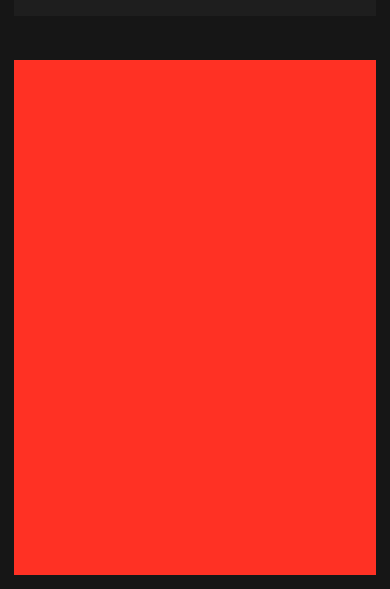
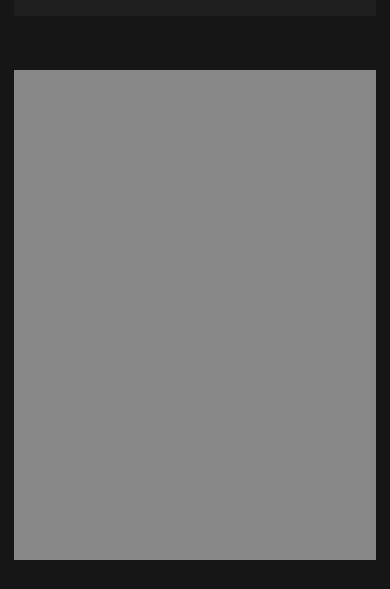
Before and after one commit to udezueoluomachi/rn-calculator-app, a React Native app: screen / in a window 390 px wide. Shown: the part 255-844 px from the top of the page. Built offline with nearby package versions, Linux system fonts and the light colour scheme.

Commit message:
: App.js ?

```diff
--- a/App.js
+++ b/App.js
@@ -1,5 +1,5 @@
 import { StatusBar } from 'expo-status-bar';
-import { StyleSheet, Text, View , TextInput} from 'react-native';
+import { StyleSheet ,Text, View , TextInput} from 'react-native';
 
 const btns = props => {}
 
@@ -44,16 +44,13 @@ const styles = StyleSheet.create({
   keysContainer: {
     width : "100%",
     height : "60%",
-    marginTop : "12%",
-    paddingTop : 7,
+    marginTop : "15%",
     backgroundColor : colors.red,
-    flex: 1,
+    flexWrap : "wrap"
   },
-  LRkeysCont : {
+  LRKeysCont : {
     height : "100%",
-    borderWidth : 2,
-    borderColor : "white",
-    backgroundColor : "white",
+    backgroundColor : "#888",
   },
   LKeysCont : {
     width : "75%",
```
Also changed, not shown: 1 other file (tests, documents, lock files or other folders).
